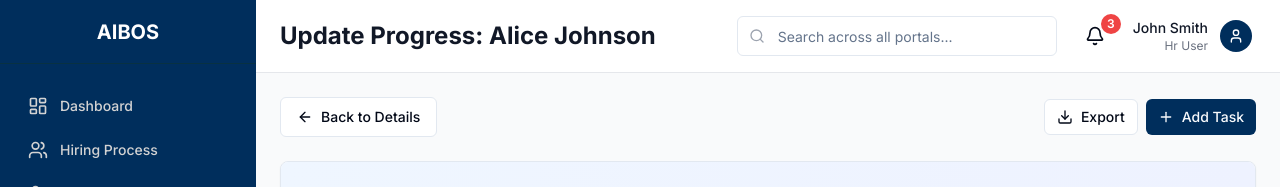
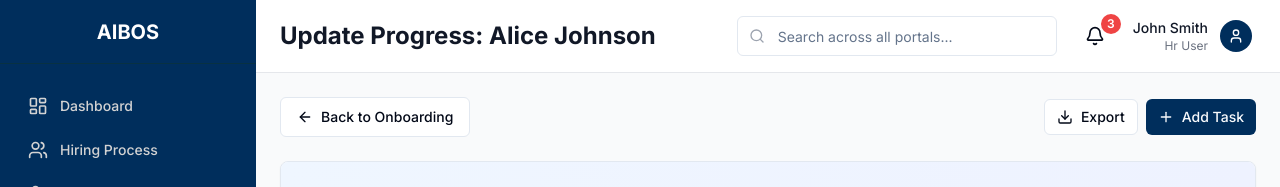
Before and after one commit to Landrian61/admin-portal-prototype, a Next.js app: page /hr/onboarding/1/update-progress in a window 1280 px wide. Shown: the top 187 px of the page. Built offline with nearby package versions, Linux system fonts and the light colour scheme.

Commit message:
fix: update button label from 'Back to Details' to 'Back to Onboarding' for clarity

```diff
--- a/src/app/hr/onboarding/[id]/update-progress/page.tsx
+++ b/src/app/hr/onboarding/[id]/update-progress/page.tsx
@@ -171,7 +171,7 @@ export default function UpdateProgressPage({ params }: { params: Promise<{ id: s
           <div className="flex items-center justify-between">
             <Button variant="outline" onClick={() => router.back()}>
               <ArrowLeft className="w-4 h-4 mr-2" />
-              Back to Details
+              Back to Onboarding
             </Button>
             <div className="flex items-center space-x-2">
               <Button variant="outline" size="sm">
```
